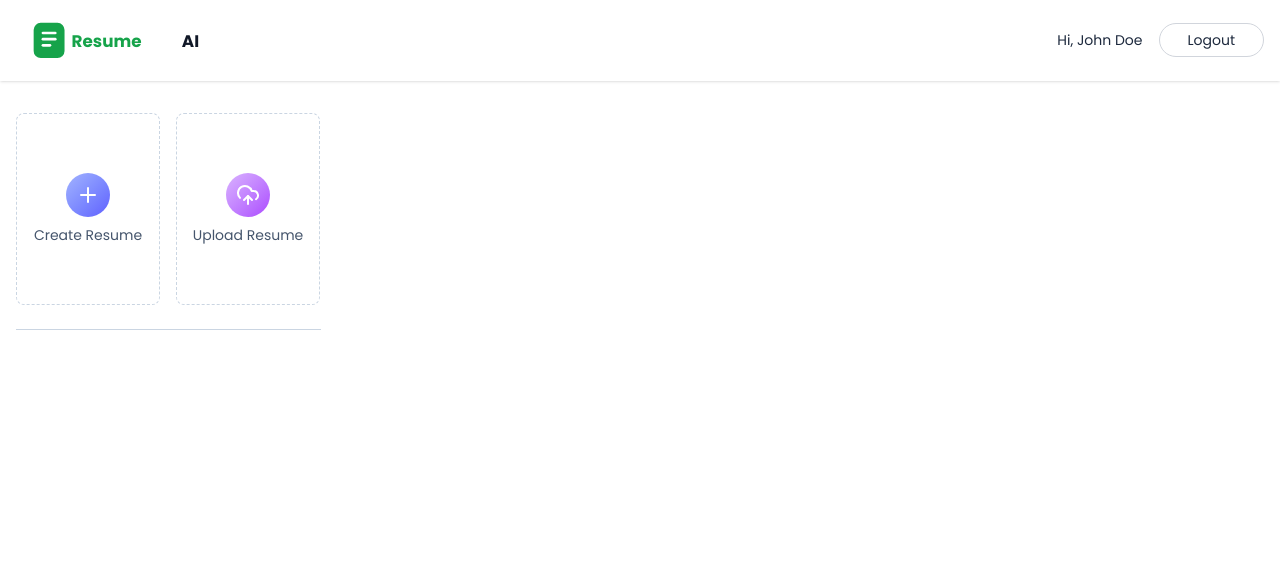
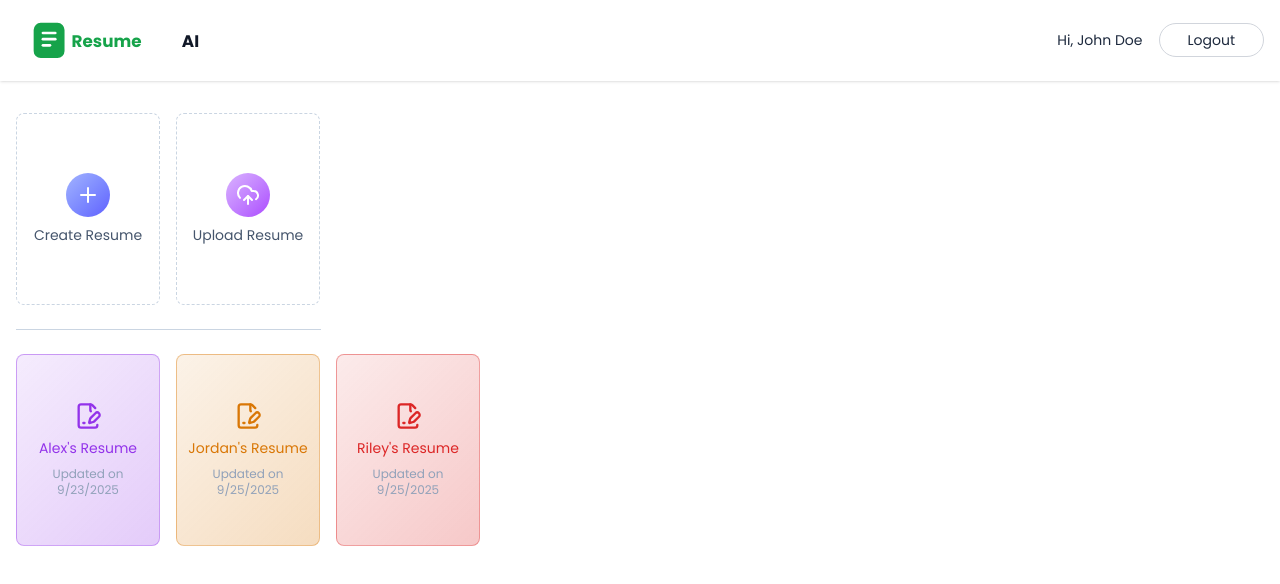
Before and after one commit to adi-builds/ai-resume-analyzer, a React (Vite) app in the folder client/: page /app in a window 1280 px wide. Shown: the top 584 px of the page. Built offline with nearby package versions, Linux system fonts and the light colour scheme.

Commit message:
Updated dashboard component UI

```diff
--- a/client/src/pages/Dashboard.jsx
+++ b/client/src/pages/Dashboard.jsx
@@ -1,23 +1,60 @@
-import { PlusIcon, UploadCloudIcon } from 'lucide-react'
-import React from 'react'
+import { FilePenLineIcon, PencilIcon, PlusIcon, TrashIcon, UploadCloudIcon } from 'lucide-react'
+import React, { useEffect, useState } from 'react'
+import { dummyResumeData } from '../assets/assets'
 
 const Dashboard = () => {
+  const colors = ["#9333ea", "#d97706", "#dc2626", "#0284c7", "#16a34a"]
+  const [allResumes, setAllResumes] = useState([])
+
+  const loadAllResumes = () => {
+    setAllResumes(dummyResumeData)
+  }
+  useEffect(() => {
+    loadAllResumes()
+  }, [])
+
   return (
     <div>
       <div className='max-w-7xl mx-auto px-4 py-8'>
         <p className='text-2xl font-medium mb-6 bg-gradient-to-r from-green-600 to-slate-700 bg-clip-text text-transparent sm:hidden'>Welcome, Joe Doe</p>
         <div className='flex gap-4'>
           <button className='w-full bg-white sm:max-w-36 h-48 flex flex-col items-center justify-center rounded-lg gap-2 text-slate-600 border border-dashed border-slate-300 group hover:border-indigo-500 hover:shadow-lg transition-all duration-300 cursor-pointer'>
-            <PlusIcon className='size-11 transition-all duration-300 p-2.5 bg-gradient-to-br from-indigo-300 to-indigo-500 text-white rounded-full'/>
+            <PlusIcon className='size-11 transition-all duration-300 p-2.5 bg-gradient-to-br from-indigo-300 to-indigo-500 text-white rounded-full' />
             <p className='text-sm group-hover:text-indigo-600 transition-all duration-300'>Create Resume</p>
           </button>
-           <button className='w-full bg-white sm:max-w-36 h-48 flex flex-col items-center justify-center rounded-lg gap-2 text-slate-600 border border-dashed border-slate-300 group hover:border-purple-500 hover:shadow-lg transition-all duration-300 cursor-pointer'>
-            <UploadCloudIcon className='size-11 transition-all duration-300 p-2.5 bg-gradient-to-br from-purple-300 to-purple-500 text-white rounded-full'/>
+          <button className='w-full bg-white sm:max-w-36 h-48 flex flex-col items-center justify-center rounded-lg gap-2 text-slate-600 border border-dashed border-slate-300 group hover:border-purple-500 hover:shadow-lg transition-all duration-300 cursor-pointer'>
+            <UploadCloudIcon className='size-11 transition-all duration-300 p-2.5 bg-gradient-to-br from-purple-300 to-purple-500 text-white rounded-full' />
             <p className='text-sm group-hover:text-purple-600 transition-all duration-300'>Upload Resume</p>
           </button>
         </div>
 
-        <hr  className='border-slate-300 my-6 sm:w-[305px]'/>
+        <hr className='border-slate-300 my-6 sm:w-[305px]' />
+
+        {/* Fix 1: proper grid, Fix 2: rounded-lg typo fixed */}
+        <div className='flex flex-wrap gap-4'>
+          {allResumes.map((resume, index) => {
+            const baseColor = colors[index % colors.length];
+            return (
+              <button
+                key={index}
+                className='relative w-full sm:max-w-36 h-48 flex flex-col items-center justify-center rounded-lg gap-2 border group hover:shadow-lg transition-all duration-300 cursor-pointer'
+                style={{
+                  background: `linear-gradient(135deg, ${baseColor}18, ${baseColor}40)`,
+                  borderColor: `${baseColor}60`
+                }}
+              >
+                <FilePenLineIcon className='size-7 group-hover:scale-105 transition-all' style={{ color: baseColor }} />
+                <p className='text-sm group-hover:scale-105 transition-all px-2 text-center' style={{ color: baseColor }}>{resume.title}</p>
+                {/* Fix 3: small muted text like reference image */}
+                <p className='text-xs text-slate-400 px-2 text-center'>Updated on {new Date(resume.updatedAt).toLocaleDateString()}</p>
+                <div className='absolute top-1 right-1 group-hover:flex items-center hidden'>
+                  <TrashIcon className='size-7 p-1.5 hover:bg-white/50 rounded text-slate-700 transition-colors' />
+                  <PencilIcon className='size-7 p-1.5 hover:bg-white/50 rounded text-slate-700 transition-colors' />
+                </div>
+              </button>
+            )
+          })}
+        </div>
       </div>
     </div>
   )
```
